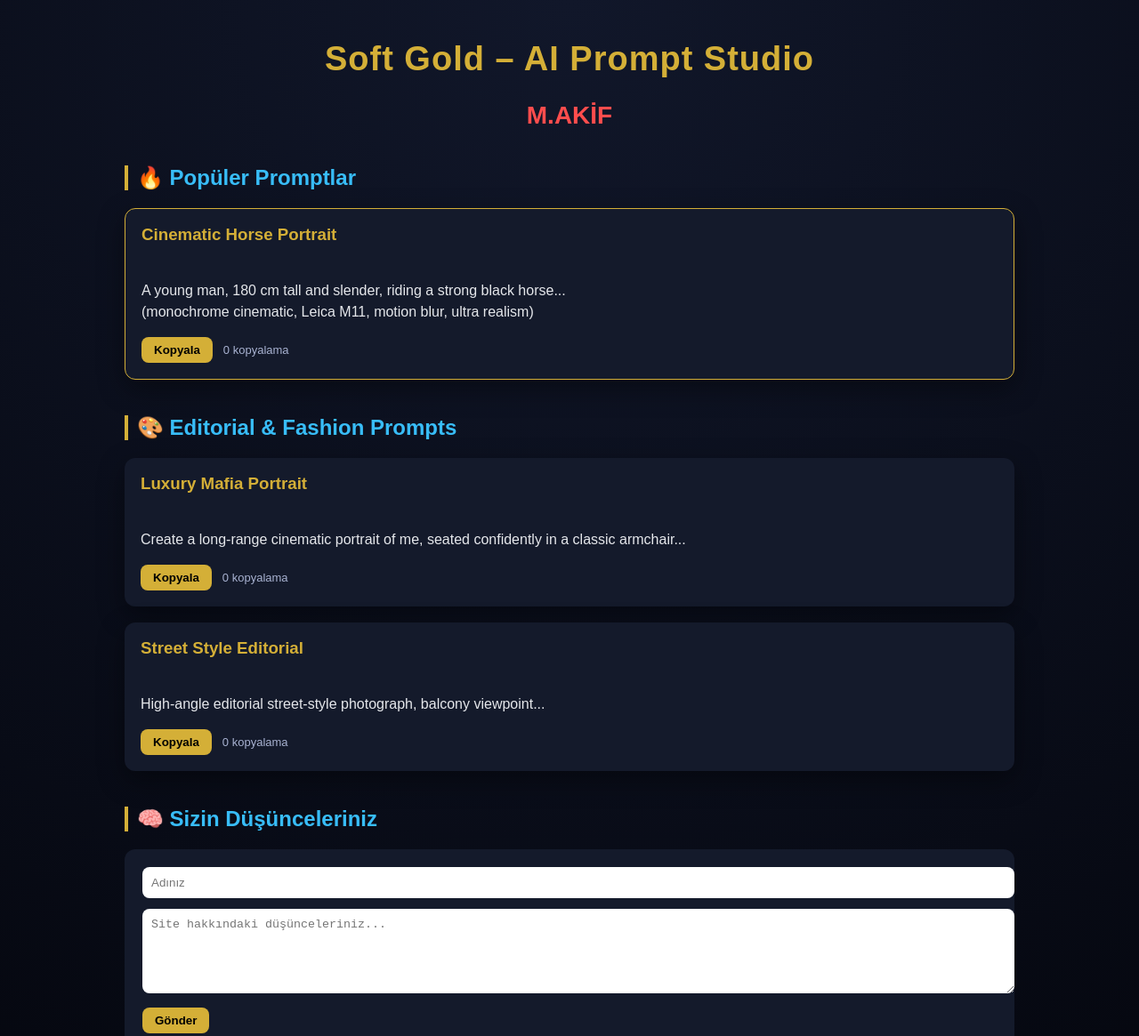
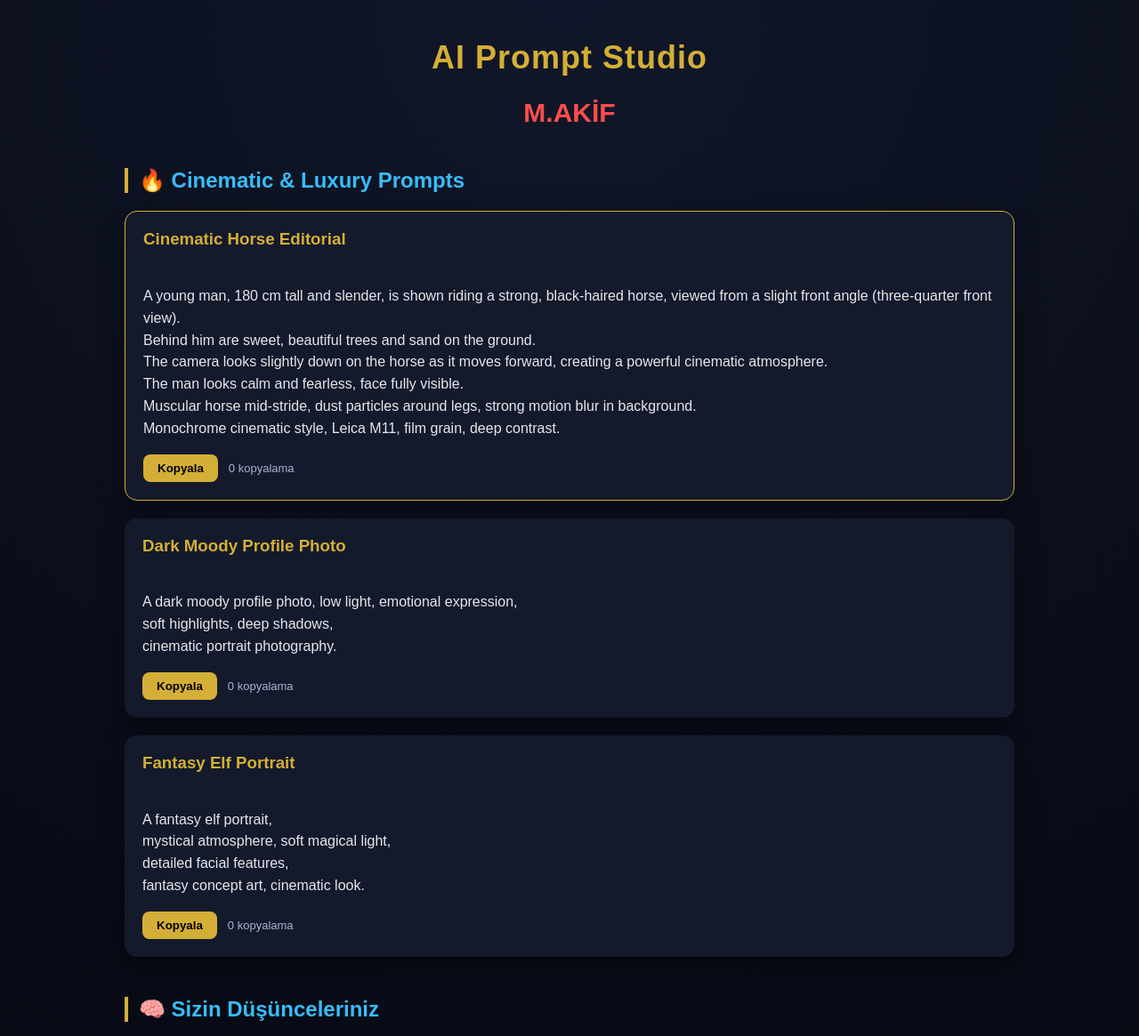
Before and after one commit to mehmetakifaltuntas61-arch/ai-image-prompts, a plain HTML site: page index.html in a window 1280 px wide. Shown: the top 1165 px of the page at 89% size. Drawn offline with Linux system fonts and the light colour scheme.

Commit message:
Update index.html

```diff
--- a/index.html
+++ b/index.html
@@ -2,7 +2,7 @@
 <html lang="tr">
 <head>
 <meta charset="UTF-8">
-<title>Soft Gold – AI Prompt Studio</title>
+<title>AI Prompt Studio</title>
 <meta name="viewport" content="width=device-width, initial-scale=1.0">
 
 <style>
@@ -29,15 +29,15 @@ header{
 
 header h1{
   color:var(--gold);
-  font-size:38px;
+  font-size:36px;
   letter-spacing:1px;
 }
 
 header span{
   display:block;
-  margin-top:8px;
-  font-size:28px;
-  font-weight:bold;
+  margin-top:10px;
+  font-size:30px;
+  font-weight:900;
   color:#ff4d4d;
 }
 
@@ -47,40 +47,40 @@ section{
 }
 
 h2{
-  margin:40px 0 20px;
+  margin:45px 0 20px;
   color:var(--accent);
   border-left:4px solid var(--gold);
-  padding-left:10px;
+  padding-left:12px;
 }
 
 .prompt{
   background:var(--card);
-  padding:18px;
-  border-radius:12px;
-  margin-bottom:18px;
-  box-shadow:0 10px 30px rgba(0,0,0,.4);
+  padding:20px;
+  border-radius:14px;
+  margin-bottom:20px;
+  box-shadow:0 10px 30px rgba(0,0,0,.45);
 }
 
 .prompt h3{
-  margin:0 0 10px;
+  margin:0 0 12px;
   color:var(--gold);
 }
 
 .prompt p{
   white-space:pre-line;
-  line-height:1.5;
+  line-height:1.55;
   color:#e5e7eb;
 }
 
 .actions{
-  margin-top:12px;
+  margin-top:14px;
   display:flex;
   gap:12px;
   align-items:center;
 }
 
 button{
-  padding:7px 14px;
+  padding:8px 16px;
   border:none;
   border-radius:8px;
   cursor:pointer;
@@ -108,14 +108,14 @@ button{
 /* Feedback */
 form{
   background:var(--card);
-  padding:20px;
-  border-radius:12px;
+  padding:22px;
+  border-radius:14px;
 }
 
 input, textarea{
   width:100%;
   margin-bottom:12px;
-  padding:10px;
+  padding:12px;
   border-radius:8px;
   border:none;
   outline:none;
@@ -123,7 +123,7 @@ input, textarea{
 
 footer{
   text-align:center;
-  margin-top:50px;
+  margin-top:60px;
   color:#64748b;
 }
 </style>
@@ -132,51 +132,58 @@ footer{
 <body>
 
 <header>
-  <h1>Soft Gold – AI Prompt Studio</h1>
+  <h1>AI Prompt Studio</h1>
   <span>M.AKİF</span>
 </header>
 
 <section>
 
-<h2>🔥 Popüler Promptlar</h2>
+<h2>🔥 Cinematic & Luxury Prompts</h2>
 
 <div class="prompt popular">
-<h3>Cinematic Horse Portrait</h3>
+<h3>Cinematic Horse Editorial</h3>
 <p id="p1">
-A young man, 180 cm tall and slender, riding a strong black horse...
-(monochrome cinematic, Leica M11, motion blur, ultra realism)
+A young man, 180 cm tall and slender, is shown riding a strong, black-haired horse, viewed from a slight front angle (three-quarter front view).
+Behind him are sweet, beautiful trees and sand on the ground.
+The camera looks slightly down on the horse as it moves forward, creating a powerful cinematic atmosphere.
+The man looks calm and fearless, face fully visible.
+Muscular horse mid-stride, dust particles around legs, strong motion blur in background.
+Monochrome cinematic style, Leica M11, film grain, deep contrast.
 </p>
 <div class="actions">
 <button onclick="copyPrompt('p1', this)">Kopyala</button>
 <span class="counter">0 kopyalama</span>
 </div>
-<div class="gemini">En iyi sonuçlar: Gemini Image / Gemini Advanced</div>
+<div class="gemini">Önerilen: Gemini Image / Gemini Advanced</div>
 </div>
 
-<h2>🎨 Editorial & Fashion Prompts</h2>
-
 <div class="prompt">
-<h3>Luxury Mafia Portrait</h3>
+<h3>Dark Moody Profile Photo</h3>
 <p id="p2">
-Create a long-range cinematic portrait of me, seated confidently in a classic armchair...
+A dark moody profile photo, low light, emotional expression,
+soft highlights, deep shadows,
+cinematic portrait photography.
 </p>
 <div class="actions">
 <button onclick="copyPrompt('p2', this)">Kopyala</button>
 <span class="counter">0 kopyalama</span>
 </div>
-<div class="gemini">En iyi sonuçlar: Gemini Image / Gemini Advanced</div>
+<div class="gemini">Önerilen: Gemini Image</div>
 </div>
 
 <div class="prompt">
-<h3>Street Style Editorial</h3>
+<h3>Fantasy Elf Portrait</h3>
 <p id="p3">
-High-angle editorial street-style photograph, balcony viewpoint...
+A fantasy elf portrait,
+mystical atmosphere, soft magical light,
+detailed facial features,
+fantasy concept art, cinematic look.
 </p>
 <div class="actions">
 <button onclick="copyPrompt('p3', this)">Kopyala</button>
 <span class="counter">0 kopyalama</span>
 </div>
-<div class="gemini">En iyi sonuçlar: Gemini Image / Gemini Advanced</div>
+<div class="gemini">Önerilen: Gemini Image</div>
 </div>
 
 <h2>🧠 Sizin Düşünceleriniz</h2>
@@ -190,7 +197,7 @@ High-angle editorial street-style photograph, balcony viewpoint...
 </section>
 
 <footer>
-© 2026 Soft Gold – AI Prompt Studio
+© 2026 AI Prompt Studio
 </footer>
 
 <script>
```
